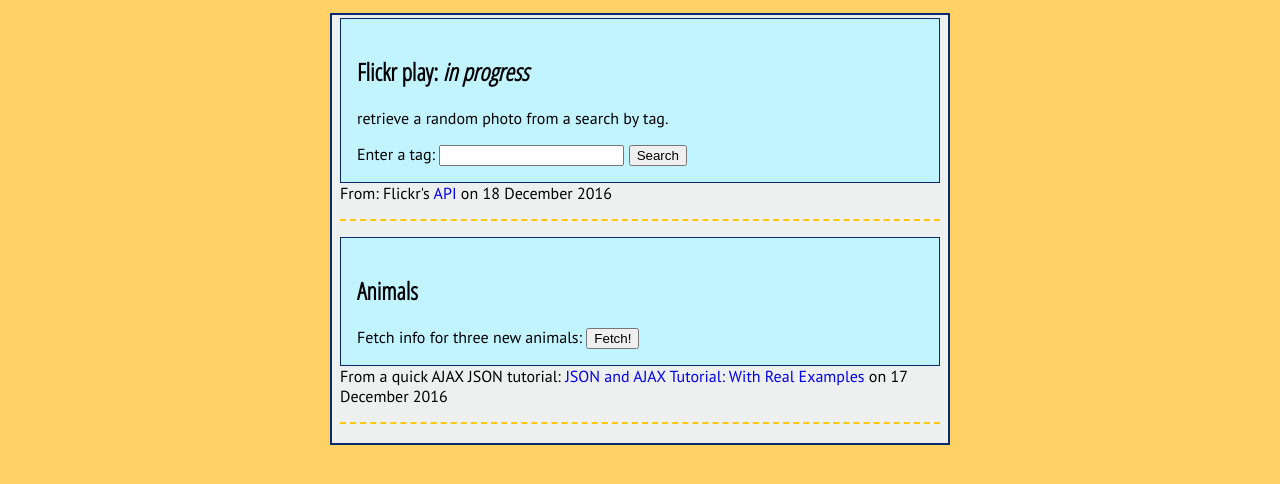
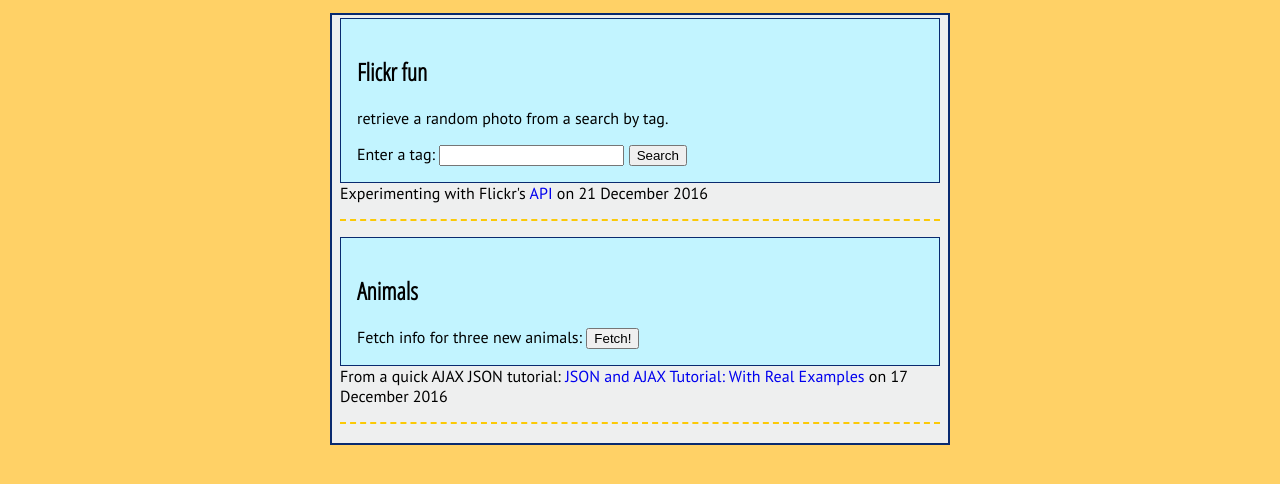
Before and after one commit to ihatetoast/ajax_playground, a website with bundled scripts: page index.html in a window 1280 px wide. Shown: the part 160-644 px from the top of the page. Built offline with nearby package versions, Linux system fonts and the light colour scheme; files whose address does not match are found by name; a web font is replaced by a local one.

Commit message:
minor changes

```diff
--- a/index.html
+++ b/index.html
@@ -13,7 +13,7 @@
 		<section>
 			<div class="unit">
 				<div class="example" >
-					<h2>Flickr play: <em>in progress</em></h2>
+					<h2>Flickr fun</h2>
 					<p>retrieve a random photo from a search by tag.</p>
 					<span>Enter a tag:</span>
 					<input id="flickrSearch"></input>
@@ -22,9 +22,9 @@
 					<div id="flickr-info"></div>
 				</div>
 
-				<span class="source">From: Flickr's </span>
+				<span class="source">Experimenting with Flickr's </span>
 				<span class="anchor"><a href="https://www.flickr.com/services/api/">API</a></span>
-				<span class="date"> on 18 December 2016</span>
+				<span class="date"> on 21 December 2016</span>
 			</div>
 			<div class="unit">
 				<div class="example" >
```
